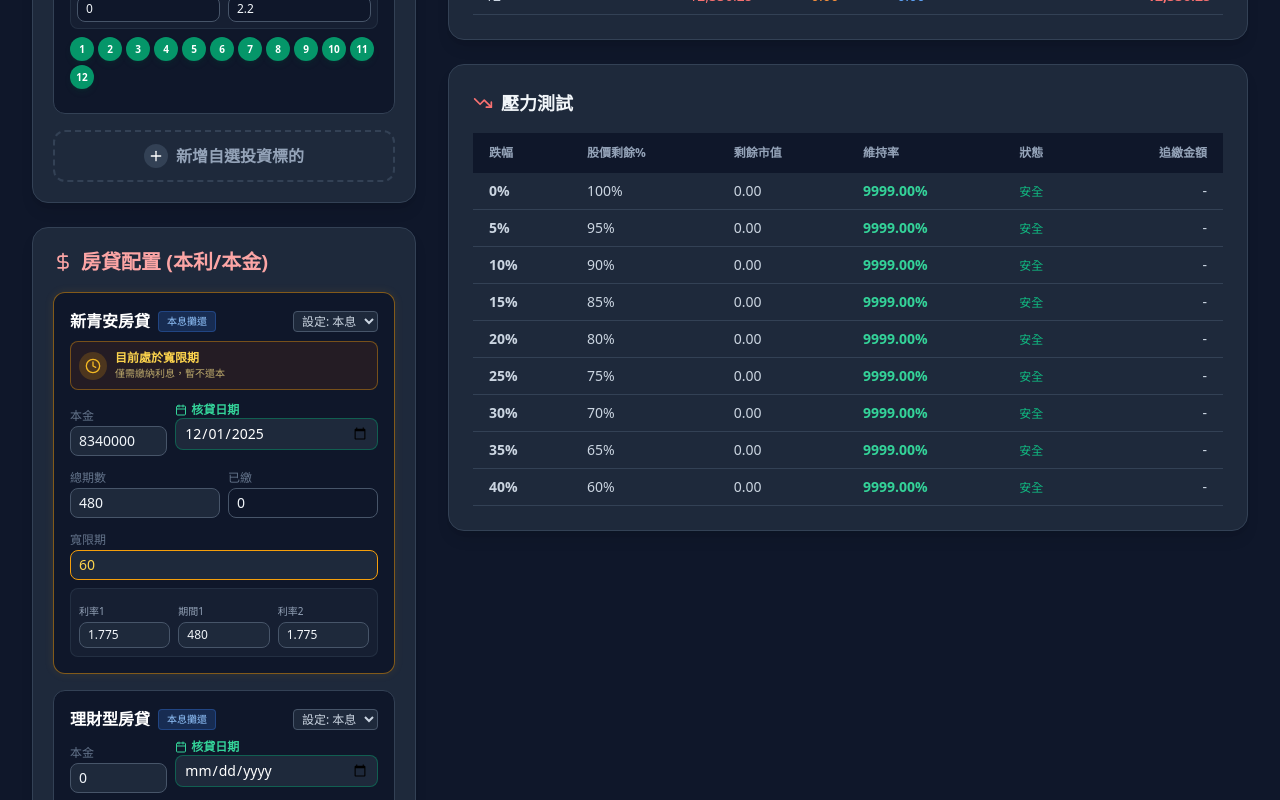
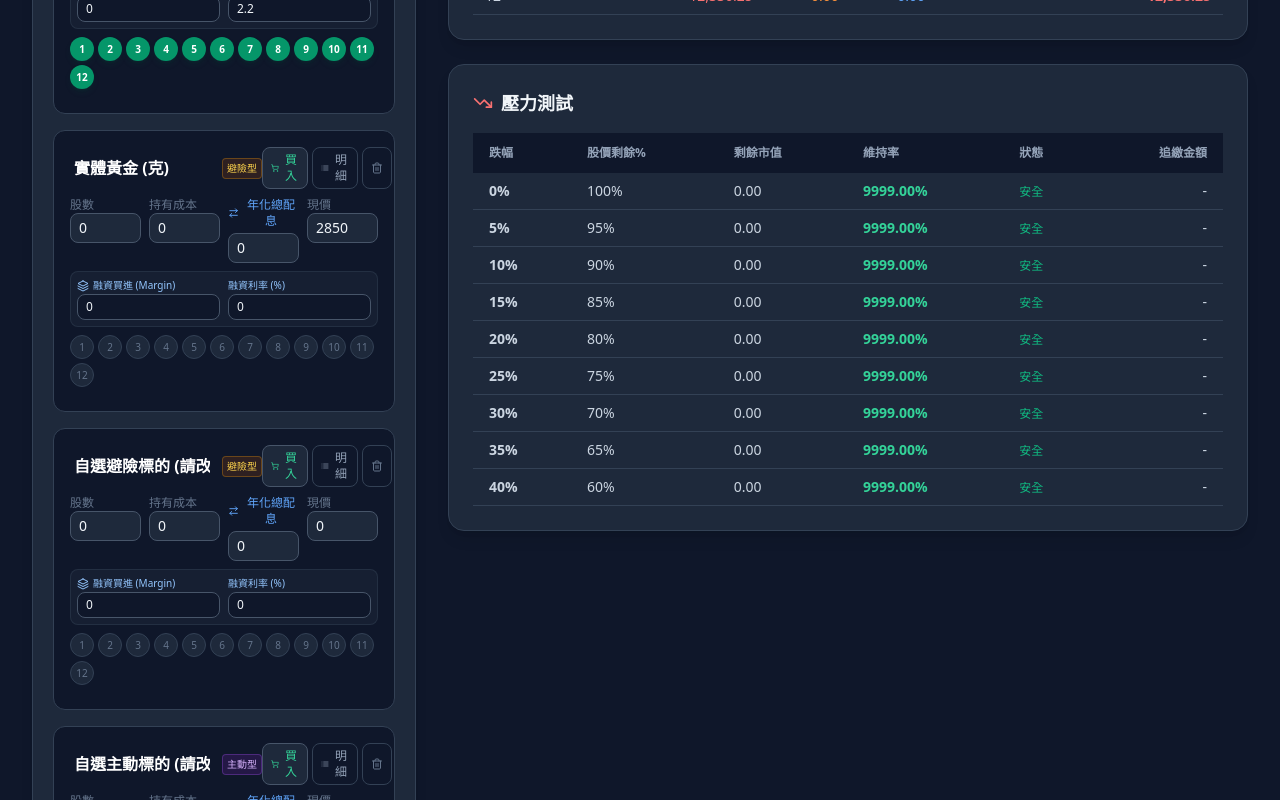
Before and after one commit to dreamforjesus1006-hue/money-app-2026, a React (Vite) app: page / in a window 1280 px wide. Shown: the part 1380-2180 px from the top of the page. Built offline with nearby package versions, Linux system fonts and the light colour scheme.

Commit message:
Update constants.ts

```diff
--- a/constants.ts
+++ b/constants.ts
@@ -1,6 +1,7 @@
 import { ETF, Loan, StockLoan, CreditLoan, TaxStatus, MortgageType, AllocationConfig } from './types';
 
 export const INITIAL_ETFS: ETF[] = [
+  // =========== 85% 配息型 (現金流主力) ===========
   {
     id: '0056',
     name: '0056 (高股息)',
@@ -12,7 +13,7 @@ export const INITIAL_ETFS: ETF[] = [
     payMonths: [1, 4, 7, 10],
     marginLoanAmount: 0,
     marginInterestRate: 2.2,
-    category: 'dividend' // 設定為配息型
+    category: 'dividend'
   },
   {
     id: '00919',
@@ -25,7 +26,7 @@ export const INITIAL_ETFS: ETF[] = [
     payMonths: [3, 6, 9, 12],
     marginLoanAmount: 0,
     marginInterestRate: 2.2,
-    category: 'dividend' // 設定為配息型
+    category: 'dividend'
   },
   {
     id: '00929',
@@ -38,7 +39,50 @@ export const INITIAL_ETFS: ETF[] = [
     payMonths: [1, 2, 3, 4, 5, 6, 7, 8, 9, 10, 11, 12],
     marginLoanAmount: 0,
     marginInterestRate: 2.2,
-    category: 'dividend' // 設定為配息型
+    category: 'dividend'
+  },
+
+  // =========== 15% 避險型 (黃金/債券) ===========
+  {
+    id: 'GOLD',
+    name: '實體黃金 (克)',
+    shares: 0,      // 【填寫說明】這裡請輸入「重量」(例如：100克)
+    costPrice: 0,   // 【填寫說明】輸入您的平均買入金價
+    currentPrice: 2850, // 假設目前台銀金價 (台幣/克)，請自行更新
+    dividendPerShare: 0, // 黃金無配息，設為 0
+    dividendType: 'annual',
+    payMonths: [],
+    marginLoanAmount: 0,
+    marginInterestRate: 0,
+    category: 'hedging' // 自動歸類到黃色避險區塊
+  },
+  {
+    id: 'HEDGE-1',
+    name: '自選避險標的 (請改名)',
+    shares: 0,
+    costPrice: 0,
+    currentPrice: 0,
+    dividendPerShare: 0,
+    dividendType: 'annual',
+    payMonths: [],
+    marginLoanAmount: 0,
+    marginInterestRate: 0,
+    category: 'hedging' // 自動歸類到黃色避險區塊
+  },
+
+  // =========== 5% 主動型 (價差交易) ===========
+  {
+    id: 'ACTIVE-1',
+    name: '自選主動標的 (請改名)',
+    shares: 0,
+    costPrice: 0,
+    currentPrice: 0,
+    dividendPerShare: 0,
+    dividendType: 'annual',
+    payMonths: [],
+    marginLoanAmount: 0,
+    marginInterestRate: 0,
+    category: 'active' // 自動歸類到紫色主動區塊
   },
 ];
 
@@ -97,6 +141,7 @@ export const INITIAL_TAX_STATUS: TaxStatus = {
   isDisabled: false
 };
 
+// 您的資金規劃比例
 export const INITIAL_ALLOCATION: AllocationConfig = {
   totalFunds: 0,
   dividendRatio: 85,
```
